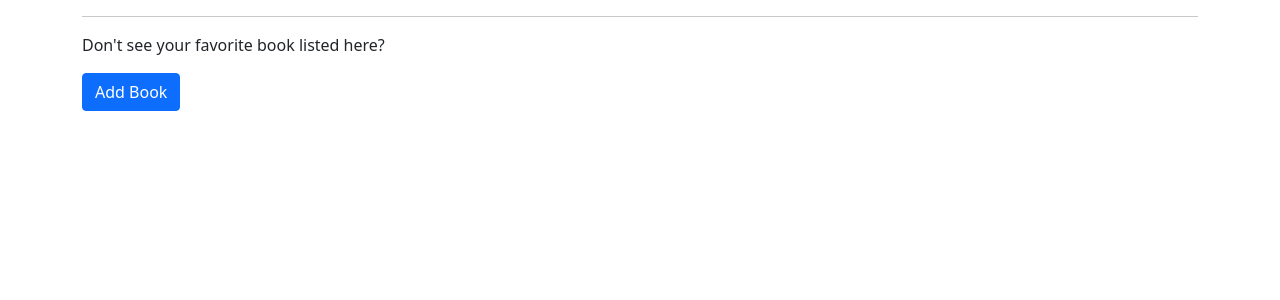
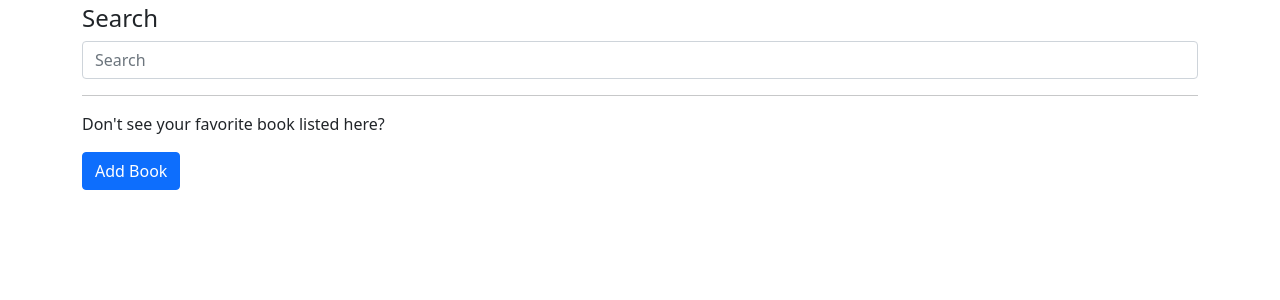
Before and after one commit to davemolk/bookshelf, a Django app: page /books/ in a window 1280 px wide. Shown: the part 56-356 px from the top of the page. Run offline with Django 3.2, Linux system fonts and the light colour scheme; the visitor is signed in with stand-in values (Sample User, id 1); data that the repository does not hold is empty; parts of the project's set-up code (start-up, migrations or seed data) failed here and were passed over; some libraries are stand-ins or nearby versions.

Commit message:
search for books

```diff
--- a/books/urls.py
+++ b/books/urls.py
@@ -6,12 +6,14 @@
     BookCreateView,
     BookUpdateView,
     BookDeleteView,
+    SearchResultsListView,
 )
 
 
 urlpatterns = [
     path('', BookListView.as_view(), name='book_list'),
     path('add/', BookCreateView.as_view(), name='book_add'),
+    path('search/', SearchResultsListView.as_view(), name='search_results'),
     path('<slug:slug>/delete/', BookDeleteView.as_view(), name='book_confirm_delete'),
     path('<slug:slug>/update/', BookUpdateView.as_view(), name='book_update'),
     path('<slug:slug>/', BookDetailView.as_view(), name='book_detail'),
--- a/books/views.py
+++ b/books/views.py
@@ -7,6 +7,7 @@
     UpdateView,
     DeleteView,
 )
+from django.db.models import Q
 from .models import Book
 
 
@@ -66,3 +67,15 @@
 class BookDeleteView(LoginRequiredMixin, DeleteView):
     model = Book
     success_url = reverse_lazy('book_list')
+
+
+class SearchResultsListView(ListView):
+    model = Book
+    template_name = 'books/search_results.html'
+
+    def get_queryset(self):
+        query = self.request.GET.get('q')
+        return Book.objects.filter(owner=self.request.user).filter(
+            Q(title__icontains=query) | Q(author__icontains=query)
+            | Q(notes__icontains=query)
+        )
--- a/templates/books/book_list.html
+++ b/templates/books/book_list.html
@@ -3,6 +3,13 @@
 {% block title %}My Bookshelf{% endblock title %}
 
 {% block content %}
+    <h4>Search</h4>
+    <form class="form-inline mt-2 mt-md-0" action="{% url 'search_results' %}"
+    method="get">
+        <input name="q" class="form-control mr-sm-2" type="text" placeholder="Search"
+        aria-label="Search">
+    </form>
+
     {% for book in book_list %}
 
     <div>
```
Also changed, not shown: templates/books/search_results.html (added, +18 -0 lines), media/covers/dfp.png (added).
